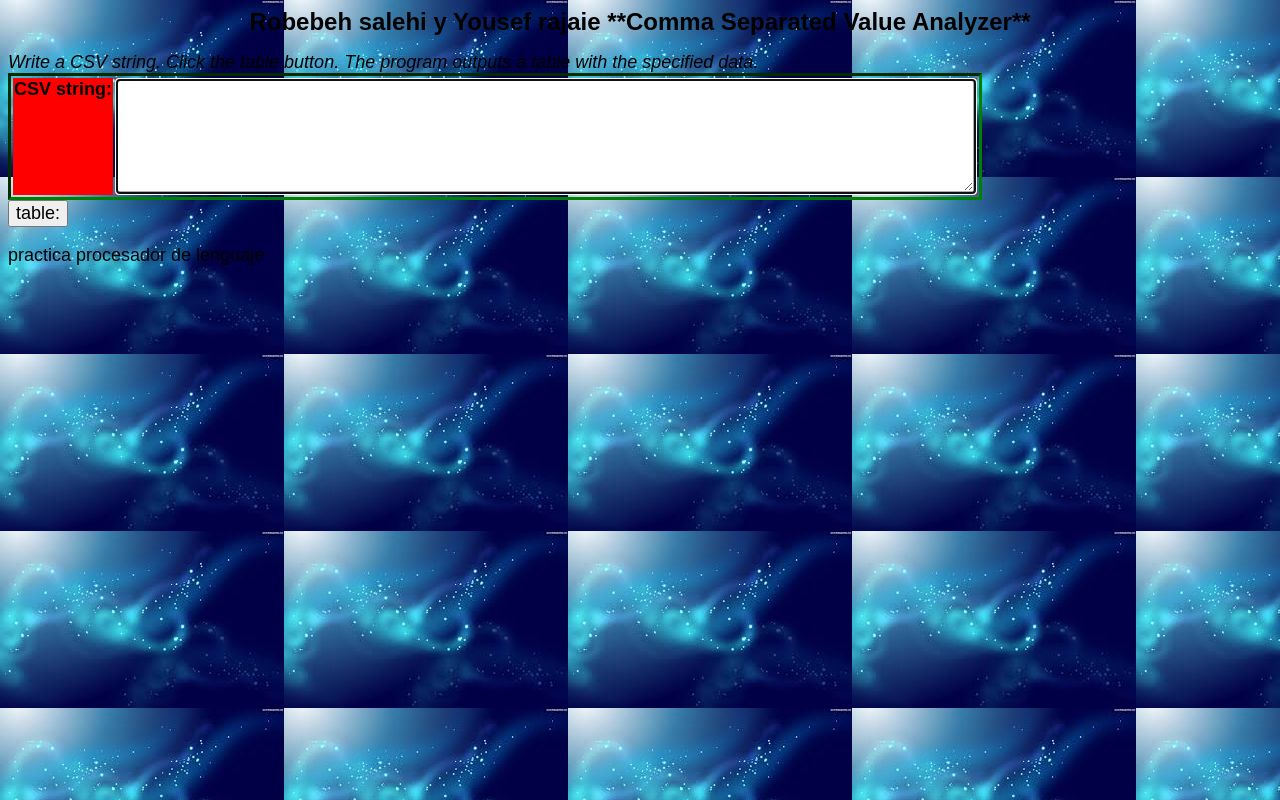
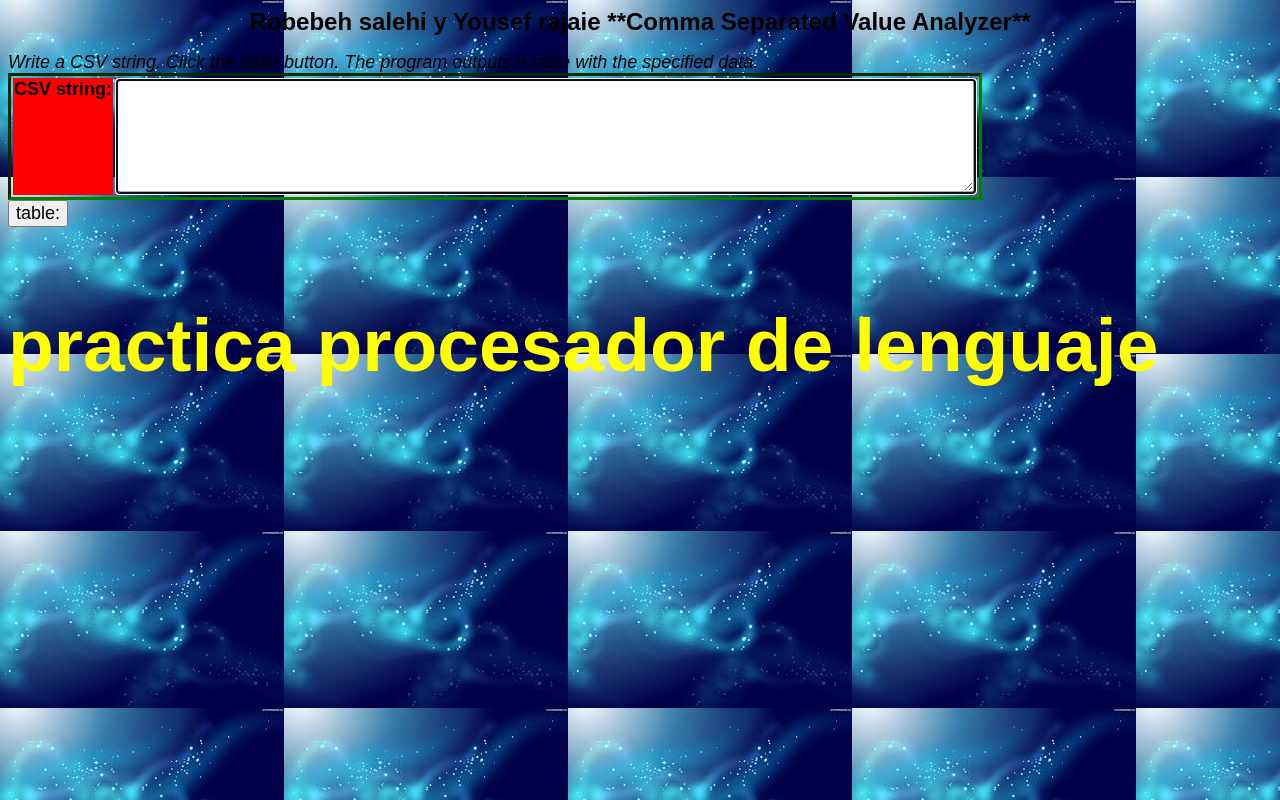
Before and after one commit to alu0100828788/practica-2-csv, a plain HTML site: page index.html in a window 1280 px wide. Drawn offline with nearby package versions, Linux system fonts and the light colour scheme.

Commit message:
cambiar color

```diff
--- a/global.css
+++ b/global.css
@@ -6,6 +6,7 @@ html *
 }
 
 h1            { text-align: center; font-size: x-large; }
+p              {font-size:75;color: yellow;font-weight:bold;}
 th, td        { vertical-align: top; text-align: right; }
 /* #finaltable  * { color: red; background-color: black; }   */
 
```
